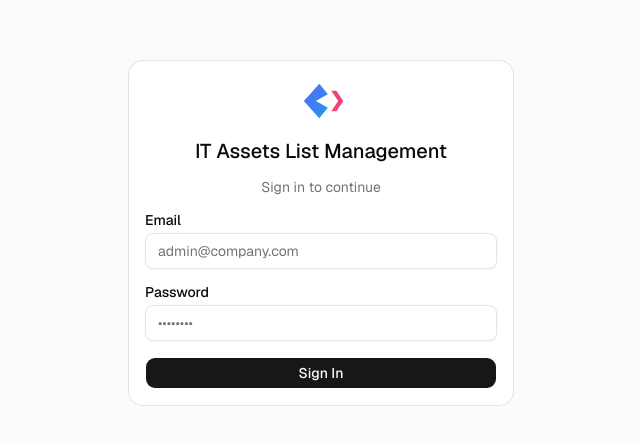
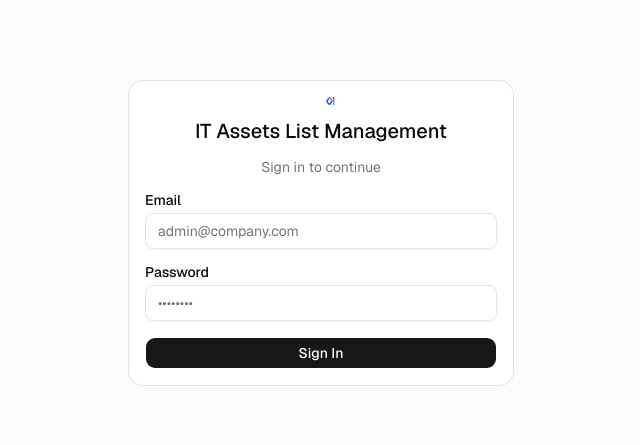
Before and after one commit to agungdatu2/it-asset, a Next.js app: page /login in a window 1280 px wide. Shown: the part 167-612 px from the top of the page, without its empty margins (319-959 px from the left). Built offline with nearby package versions, Linux system fonts and the light colour scheme.

Commit message:
Replace SVG logo with Kosong Satu logo image

```diff
--- a/app/(dashboard)/layout.tsx
+++ b/app/(dashboard)/layout.tsx
@@ -3,6 +3,7 @@ import { auth, signOut } from "@/lib/auth";
 import { SidebarNav } from "@/components/shared/SidebarNav";
 import { ThemeToggle } from "@/components/shared/ThemeToggle";
 import { LogOut } from "lucide-react";
+import Image from "next/image";
 
 export default async function DashboardLayout({ children }: { children: React.ReactNode }) {
   const session = await auth();
@@ -13,23 +14,7 @@ export default async function DashboardLayout({ children }: { children: React.Re
       <aside className="flex flex-col w-60 border-r bg-card shrink-0">
         {/* Logo & App name */}
         <div className="flex items-center gap-2.5 px-4 py-5 border-b">
-          <svg width="28" height="28" viewBox="0 0 28 28" fill="none" xmlns="http://www.w3.org/2000/svg">
-            <defs>
-              <linearGradient id="lg1" x1="0" y1="0" x2="28" y2="28" gradientUnits="userSpaceOnUse">
-                <stop offset="0%" stopColor="#6366f1"/>
-                <stop offset="50%" stopColor="#3b82f6"/>
-                <stop offset="100%" stopColor="#06b6d4"/>
-              </linearGradient>
-              <linearGradient id="lg2" x1="28" y1="0" x2="14" y2="28" gradientUnits="userSpaceOnUse">
-                <stop offset="0%" stopColor="#f43f5e"/>
-                <stop offset="100%" stopColor="#ec4899"/>
-              </linearGradient>
-            </defs>
-            {/* Left diamond */}
-            <path d="M13 4L4 14L13 24L18 18L11 14L18 10Z" fill="url(#lg1)"/>
-            {/* Right bar accent */}
-            <path d="M20 8L24 14L20 20L23 20L27 14L23 8Z" fill="url(#lg2)"/>
-          </svg>
+          <Image src="/logo.png" alt="Logo" width={32} height={32} className="object-contain" />
           <div className="leading-tight">
             <p className="font-bold text-xs tracking-tight">IT ASSETS LIST</p>
             <p className="font-bold text-xs tracking-tight text-muted-foreground">MANAGEMENT</p>
--- a/app/login/page.tsx
+++ b/app/login/page.tsx
@@ -7,6 +7,7 @@ import { Input } from "@/components/ui/input";
 import { Label } from "@/components/ui/label";
 import { Card, CardContent, CardHeader, CardTitle } from "@/components/ui/card";
 import { Loader2 } from "lucide-react";
+import Image from "next/image";
 
 export default function LoginPage() {
   const router = useRouter();
@@ -36,21 +37,7 @@ export default function LoginPage() {
       <Card className="w-full max-w-sm">
         <CardHeader className="text-center space-y-2">
           <div className="mx-auto">
-            <svg width="48" height="48" viewBox="0 0 28 28" fill="none" xmlns="http://www.w3.org/2000/svg">
-              <defs>
-                <linearGradient id="lg1" x1="0" y1="0" x2="28" y2="28" gradientUnits="userSpaceOnUse">
-                  <stop offset="0%" stopColor="#6366f1"/>
-                  <stop offset="50%" stopColor="#3b82f6"/>
-                  <stop offset="100%" stopColor="#06b6d4"/>
-                </linearGradient>
-                <linearGradient id="lg2" x1="28" y1="0" x2="14" y2="28" gradientUnits="userSpaceOnUse">
-                  <stop offset="0%" stopColor="#f43f5e"/>
-                  <stop offset="100%" stopColor="#ec4899"/>
-                </linearGradient>
-              </defs>
-              <path d="M13 4L4 14L13 24L18 18L11 14L18 10Z" fill="url(#lg1)"/>
-              <path d="M20 8L24 14L20 20L23 20L27 14L23 8Z" fill="url(#lg2)"/>
-            </svg>
+            <Image src="/logo.png" alt="Logo" width={64} height={64} className="object-contain" />
           </div>
           <CardTitle className="text-xl">IT Assets List Management</CardTitle>
           <p className="text-sm text-muted-foreground">Sign in to continue</p>
```
Also changed, not shown: public/logo.png (added).
